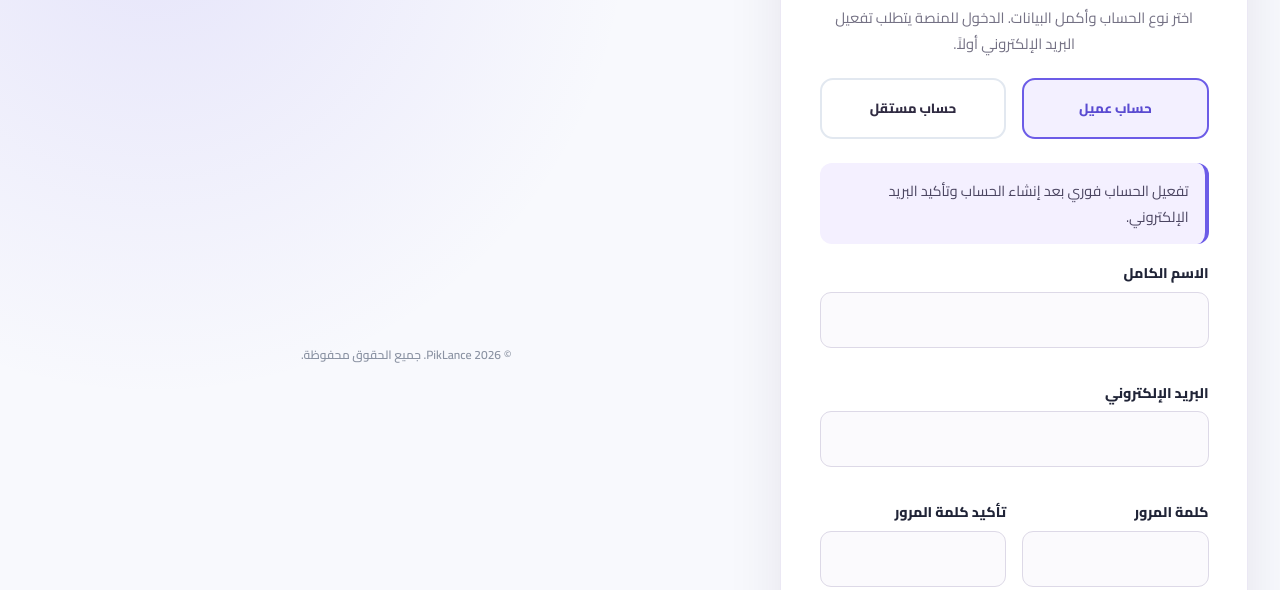
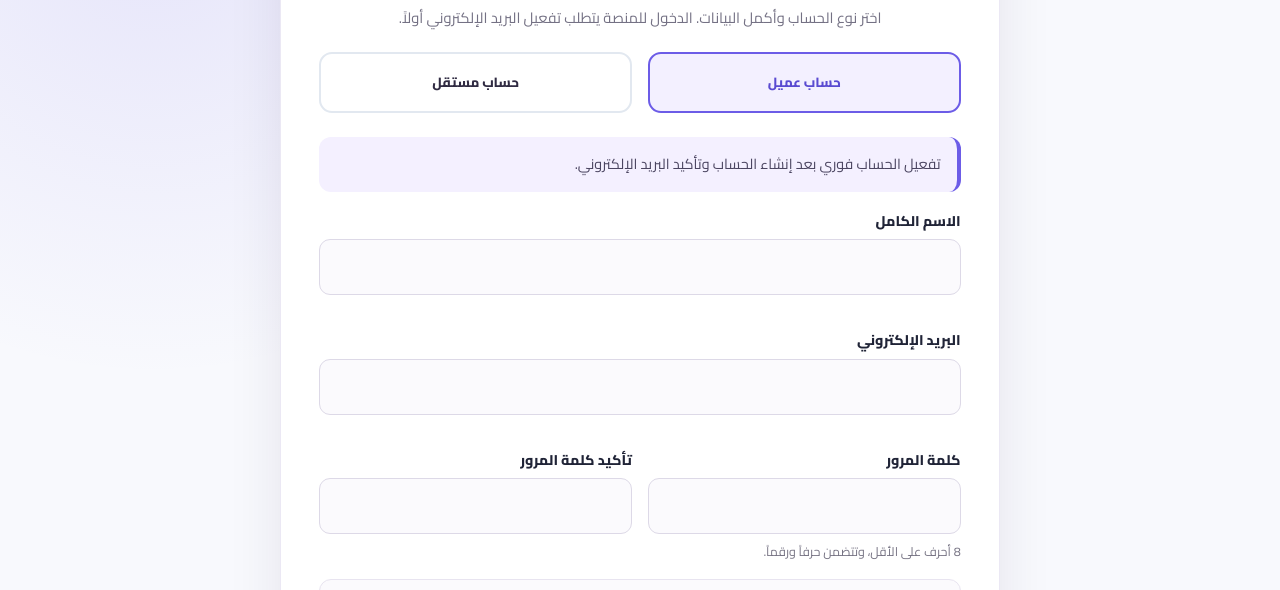
Before and after one commit to omars1640-lang/Piklanc2, a plain HTML site: page register.html in a window 1280 px wide. Shown: the part 190-780 px from the top of the page. Drawn offline with Linux system fonts and the light colour scheme; no server answers.

Commit message:
Fix registration page centering

```diff
--- a/register.html
+++ b/register.html
@@ -10,6 +10,7 @@
     body {
       min-height: 100vh;
       display: flex;
+      flex-direction: column;
       align-items: center;
       justify-content: center;
       padding: 2rem;
@@ -651,6 +652,5 @@
       }
     };
   </script>
-  <script type="module" src="js/footer-copy.js"></script>
 </body>
 </html>
```
